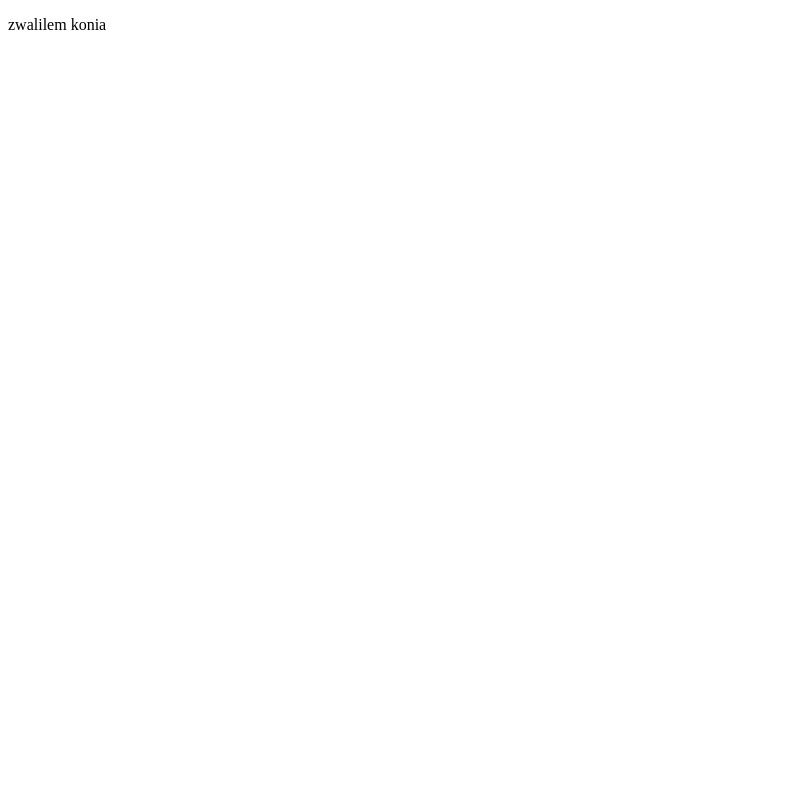
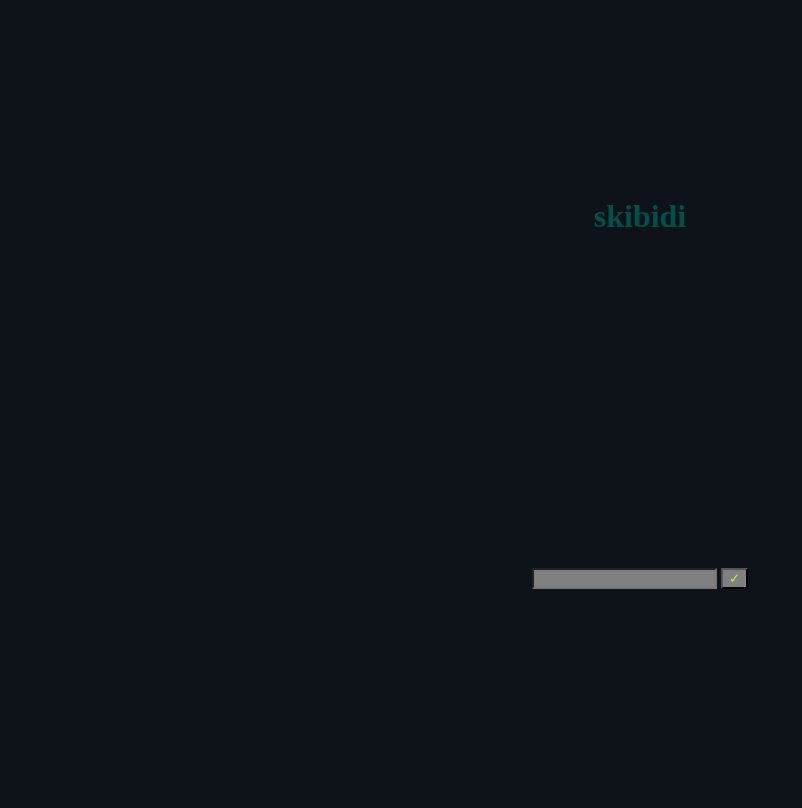
Before and after one commit to Jatopl/collision, a plain HTML site: page index.html in a window 1280 px wide. Shown: the whole page, without its empty margins (0-802 px from the left). Drawn offline with Linux system fonts and the light colour scheme.

Commit message:
Add files via upload

```diff
--- a/index.html
+++ b/index.html
@@ -3,9 +3,17 @@
 <head>
     <meta charset="UTF-8">
     <meta name="viewport" content="width=device-width, initial-scale=1.0">
-    <title>Document</title>
+    <title>...</title>
+    <script src="script.js"></script>
+    <link rel="stylesheet" href="style.css">
 </head>
 <body>
-    <p>zwalilem konia</p>
+<header>
+    <h1>skibidi</h1>
+</header>
+<footer>
+    <input type="text" name="haslo">
+    <button type="submit" name="wyslij">✓</button>
+</footer>
 </body>
 </html>
--- /dev/null
+++ b/style.css
@@ -0,0 +1,48 @@
+* {
+    background-color: #0e1319;
+    color: #024f4b;
+}
+
+html, body {
+    height: 100%;
+}
+
+header {
+    height: 70%;
+    width: 100%;
+    float: right;
+}
+
+footer {
+    height: 30%;
+    width: 100%;
+    float: right;
+}
+
+footer input {
+    text-align: center;
+}
+
+footer, button {
+    text-align: center;
+    color: greenyellow;
+}
+
+footer button:hover {
+    text-align: center;
+    color: greenyellow;
+    cursor: pointer;
+}
+
+input {
+    background-color: gray;
+}
+
+button {
+    background-color: gray;
+}
+
+h1 {
+    text-align: center;
+    margin-top: 15%;
+}
```
Also changed, not shown: script.js (added).
